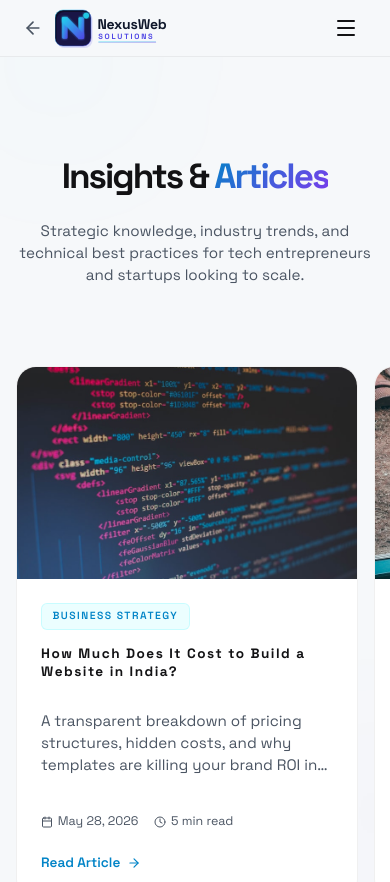
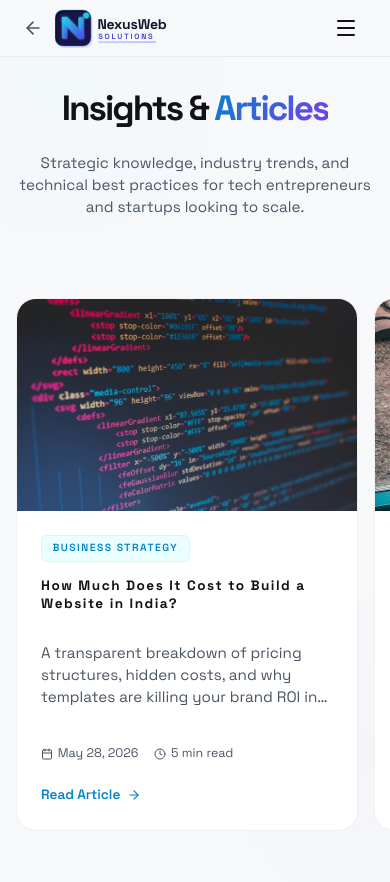
Before and after one commit to harshad56/Nexus, a React (Vite) app: page /blog in a window 390 px wide. Shown: the top 882 px of the page. Built offline with nearby package versions, Linux system fonts and the light colour scheme.

Commit message:
Remove extra top spacing on mobile subpages

```diff
--- a/src/index.css
+++ b/src/index.css
@@ -401,7 +401,7 @@ html {
 
 @media (max-width: 768px) {
   .subpage-layout {
-    padding-top: 100px;
+    padding-top: 2rem;
   }
 }
 
```
